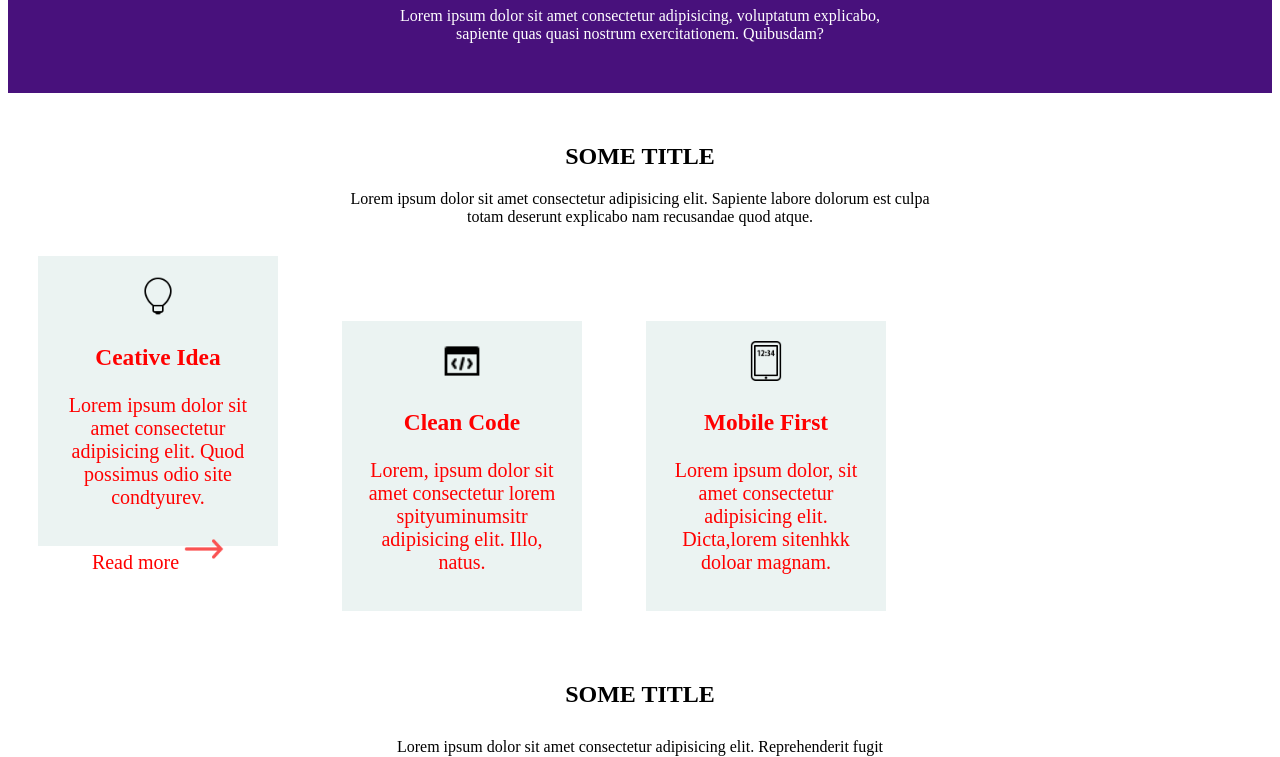
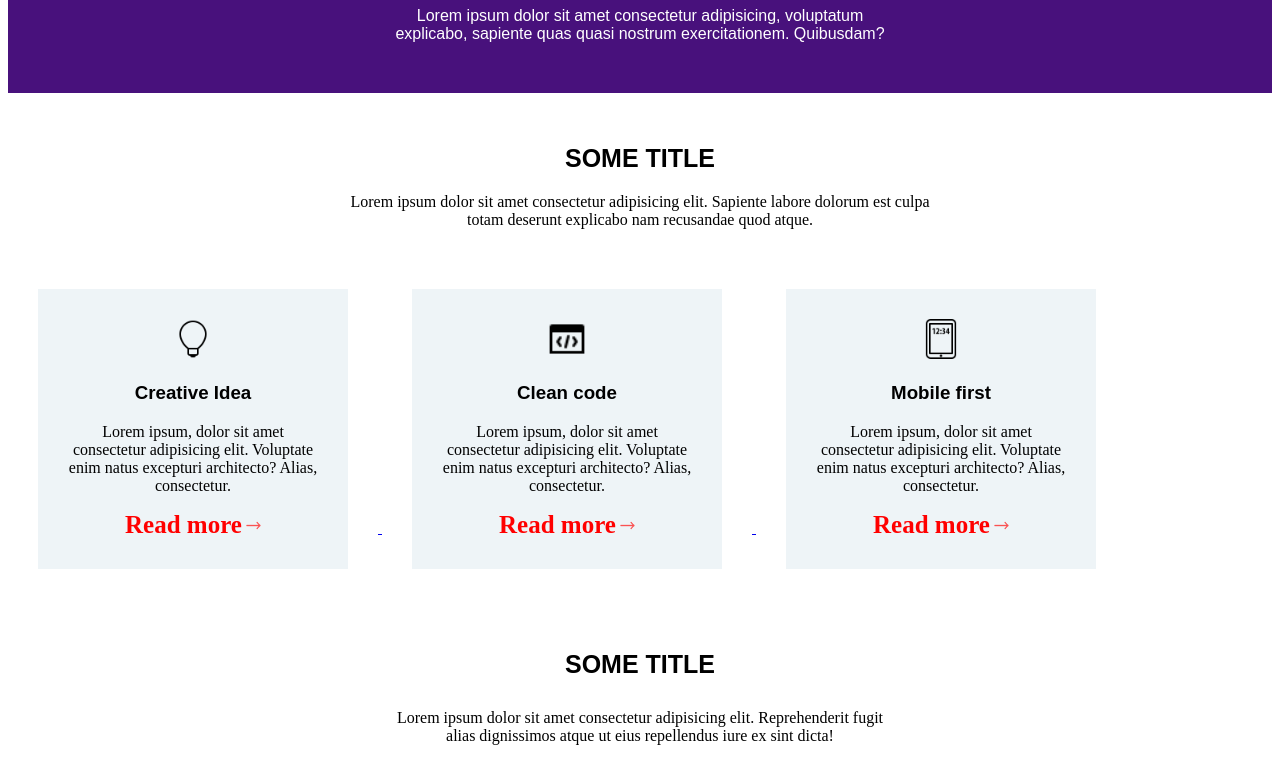
Before and after one commit to Nesa65/Beauty-page-, a plain HTML site: page index.html in a window 1280 px wide. Shown: the part 149-906 px from the top of the page. Drawn offline with Linux system fonts and the light colour scheme.

Commit message:
some styles are changed

```diff
--- a/index.html
+++ b/index.html
@@ -28,55 +28,49 @@
 
     </div>
 
-    <div class=" box3">
+    <a href="#heading" class="box3" >
+        <div class="part1">
+            <img class="_pic"src="/image/lamp.png" alt="">
+            <h3>Creative Idea</h3>
+            <p>Lorem ipsum, dolor sit amet consectetur adipisicing elit.
+                Voluptate enim natus excepturi architecto? Alias, consectetur.
+            </p>
+            <span>Read more</span>
+            <img class="arrow" src="/image/arrow.png" alt="">
 
-        <div class="part3">
-                <a  href="#heading">
-            <img src="/image/lamp.png" alt="lamp">
-            <h3>Ceative Idea</h3>
-            <p>Lorem ipsum dolor sit amet consectetur adipisicing elit.
-                Quod possimus odio site condtyurev.
+        </div>
+    </a>
+
+    <a href="#heading" class="box3" >
+        <div class="part1">
+            <img class="_pic" src="/image/code.png" alt="" class="">
+            <h3>Clean code</h3>
+            <p>Lorem ipsum, dolor sit amet consectetur adipisicing elit.
+                Voluptate enim natus excepturi architecto? Alias, consectetur.
             </p>
-            <span>Read more </span>
-            <span><img src="/image/arrow.png" alt="arrow"></span>
+            <span>Read more</span>
+            <img class="arrow" src="/image/arrow.png" alt="">
+
+        </div>
+    </a>
+
+    <a href="#heading" class="box3" >
+        <div class="part1">
+            <img class= "_pic"src="/image/mobile.png" alt="">
+            <h3>Mobile first</h3>
+            <p>Lorem ipsum, dolor sit amet consectetur adipisicing elit.
+                Voluptate enim natus excepturi architecto? Alias, consectetur.
+            </p>
+            <span>Read more</span>
+            <img class="arrow" src="/image/arrow.png" alt="">
+
+        </div>
+    </a>
+
+    <a href="#heading"></a>
+    <a href="#heading"></a>
 
 
-
-                <!-- <a href="#heading">Read more </a>
-                <a href="#heading"><img class="arrow" src="/image/arrow.png" alt="arrow"></a> -->
-
-            </a>
-        </div>
-
-       <div class="part3">
-        <a  href="#heading">
-            <img src="/image/code.png" alt="tag-sign">
-            <h3>Clean Code</h3>
-            <p>Lorem, ipsum dolor sit amet consectetur lorem spityuminumsitr adipisicing
-                 elit. Illo, natus.
-            </p>
-
-                <!-- <a href="#heading">Read more </a>
-                <a href="#heading"><img class="arrow" src="/image/arrow.png" alt="arrow"></a> -->
-
-        </a>
-    </div>
-
-       <div class="part3">
-        <a  href="#heading">
-            <img src="/image/mobile.png" alt="mobile-pic">
-            <h3>Mobile First</h3>
-            <p>Lorem ipsum dolor, sit amet consectetur
-                adipisicing elit. Dicta,lorem sitenhkk doloar magnam.
-            </p>
-
-                <!-- <a href="#heading">Read more</a>
-                <a href="#heading"><img class="arrow" src="/image/arrow.png" alt="arrow"></a> -->
-
-        </a>
-    </div>
-
-    </div>
 
     <div class =box4>
        <h2>SOME TITLE</h2>
--- a/style.css
+++ b/style.css
@@ -3,10 +3,9 @@
     text-align: center;
     color: white;
     padding:50px;
+    font-family: sans-serif;
 }
-.box1 span{
 
-}
 .box1 p{
     width:500px;
     margin: auto;
@@ -16,58 +15,56 @@
     text-align: center;
     padding:30px;
 }
+.box2 h2{
+    font-family: sans-serif;
+    font-size:25px;
+}
 .box2 p{
     width:600px;
     margin:auto;
 }
-/* .box3{
+.part1{
+    background-color:rgb(238, 244, 247);
+    display: inline-block;
+    text-align: center;
     padding:30px;
-    margin:20px ;
-} */
-.part3{
-    width:200px;
-    height:250px;
-    display:inline-block;
-    padding:20px;
-    margin:0 30px;
-    text-align: center;
-    background-color:rgb(235, 243, 242);
+    margin:30px;
 
 }
-.part3:hover{
-    cursor: pointer;
+.part1 h3{
+    font-family: sans-serif;
+    color:black;
+}
+.part1 p{
+    width:250px;
+    color:black;
+}
+.part1 span{
+    color:red;
+    font-size: 25px;
+    font-weight: bold;
+}
+.part1 span:hover{
+    margin-right:10px;
+}
 
+.arrow{
+    width:15px;
+    height:15px;
 }
-/* .code{
-    width:250px;
-    display:inline-block;
-    margin-right:30px;
-    text-align: center;
-}
-.mobile{
-    width:250px;
-    display:inline-block;
-    text-align: center;
-} */
-.box3 img{
+._pic{
     width:40px;
     height:40px;
 }
-.box3 a{
-    color:red;
-    text-decoration:none;
-    font-size: 20px;
-}
-img.arrow{
-    display:inline-block;
-    width:15px;
-    height:15px;
-    margin-top:5px
-}
+
 .box4{
     text-align: center;
     padding:20px;
-    margin:30px;
+    margin:10px;
+}
+.box4 h2{
+    font-family: sans-serif;
+    font-size: 25px;
 }
 .box4 p{
     width:500px;
@@ -92,5 +89,6 @@ img.arrow{
     height:70px;
     padding-top:20px;
     font-size: 20px;
+    margin-top:40px;
 
 }
```
